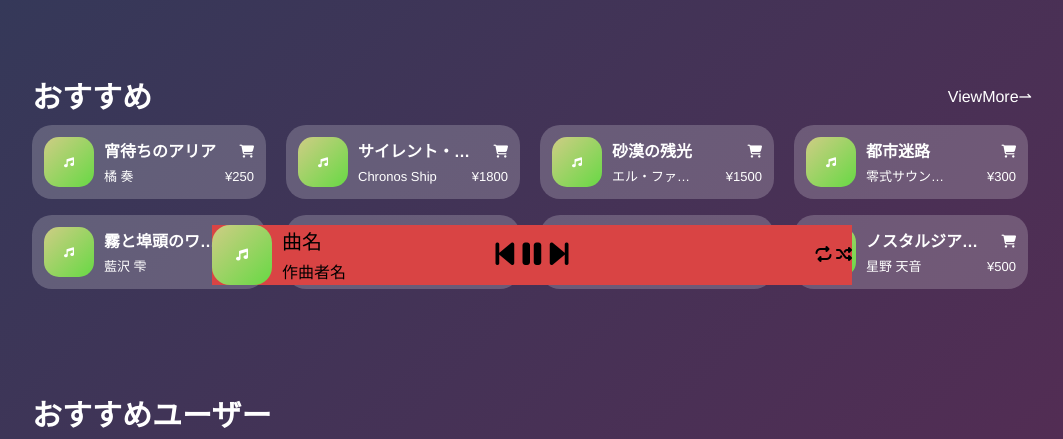
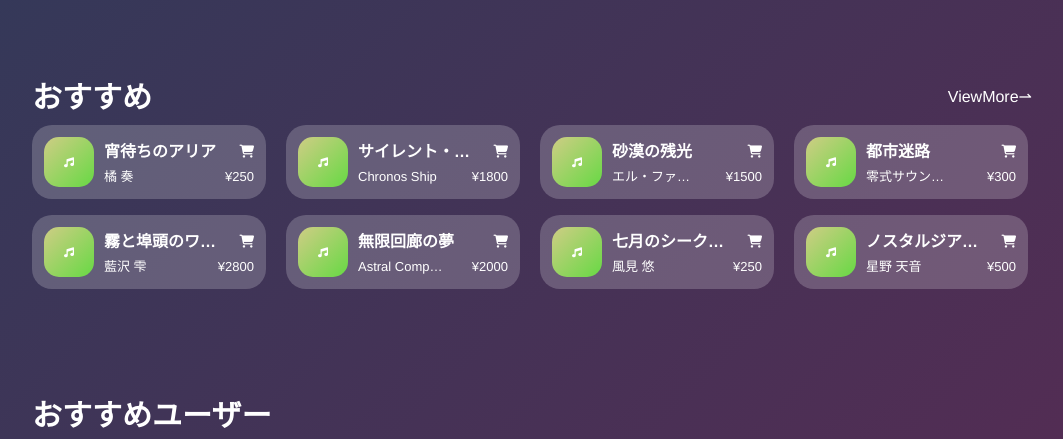
Before and after one commit to yozure420/HEW_2025, a Flask app: page / in a window 1280 px wide. Shown: the part 465-904 px from the top of the page, without its empty margins (108-1171 px from the left). Run offline with Flask 3, Linux system fonts and the light colour scheme; some libraries are stand-ins or nearby versions; some web fonts are replaced.

Commit message:
音楽再生時

```diff
--- a/front/app.py
+++ b/front/app.py
@@ -18,7 +18,7 @@ def home():
     ]
     return render_template(
         'home.html',
-        users = users
+        users=users
     )
 
 @app.route('/short')
--- a/front/static/css/home.css
+++ b/front/static/css/home.css
@@ -205,15 +205,20 @@
     background-color: rgba(0, 0, 0, 0.7);
 }
 
+/* 音楽再生時 */
 .hidden-play-content-wrapper {
     width: calc(100% / 2);
-    background-color: #d94444;
+    background-color: #272727;
+    box-shadow: 1px 1px 15px 1px rgba(0, 0, 0, 0.7);
     position: fixed;
-    bottom: 50px;
+    bottom: 30px;
     left: 50%;
     transform: translateX(-50%);
     display: flex;
     align-items: center;
+    padding: 15px;
+    border-radius: 20px;
+    color: white;
 }
 
 .play-width {
@@ -226,7 +231,7 @@
 }
 
 .play-thumbnail {
-    width: 60px;
+    width: 50px;
     aspect-ratio: 1 / 1;
     background: linear-gradient(-45deg, #67D944, #CFCD85);
     border-radius: 30%;
@@ -236,7 +241,7 @@
 }
 
 .play-thumbnail i {
-    line-height: 60px;
+    line-height: 50px;
     font-size: 20cqw;
     color: white;
     width: 100%;
@@ -250,19 +255,50 @@
 }
 
 .play-music {
-    line-height: 35px;
+    line-height: 30px;
     font-size: 20px;
 }
 
 .play-name {
-    line-height: 25px;
+    line-height: 20px;
 }
 
 .play-content-center {
     text-align: center;
-    font-size: 30px;
+    align-items: center;
+    height: 50px;
+}
+
+.play-content-center i {
+    vertical-align: middle;
+}
+
+.step-icon {
+    font-size: 25px;
+    line-height: 50px;
+}
+
+.pause-icon {
+    font-size: 35px;
+    line-height: 50px;
+}
+
+.play-content-center i {
+    margin: 0 20px;
 }
 
 .play-content-right {
     text-align: right;
+    font-size: 20px;
+    height: 50px;
+    align-items: center;
+    line-height: 50px;
 }
+
+.play-content-right i {
+    margin: 0 5px;
+}
+
+.play-hidden {
+    display: none;
+}
--- a/front/templates/home.html
+++ b/front/templates/home.html
@@ -96,7 +96,7 @@
     </div><!-- end user-list -->
 </div><!-- end top-list-wrapper -->
 
-<div class="hidden-play-content-wrapper">
+<div class="hidden-play-content-wrapper play-hidden">
     <div class="play-content-left play-width">
         <div class="play-thumbnail">
             <i class="fa-solid fa-music icon-toggle"></i>
@@ -107,9 +107,9 @@
         </div>
     </div>
     <div class="play-content-center play-width">
-        <i class="fa-solid fa-backward-step"></i>
-        <i class="fa-solid fa-pause"></i>
-        <i class="fa-solid fa-forward-step"></i>
+        <i class="fa-solid fa-backward-step step-icon"></i>
+        <i class="fa-solid fa-pause pause-icon"></i>
+        <i class="fa-solid fa-forward-step step-icon"></i>
     </div>
     <div class="play-content-right play-width">
         <i class="fa-solid fa-repeat"></i>
```
